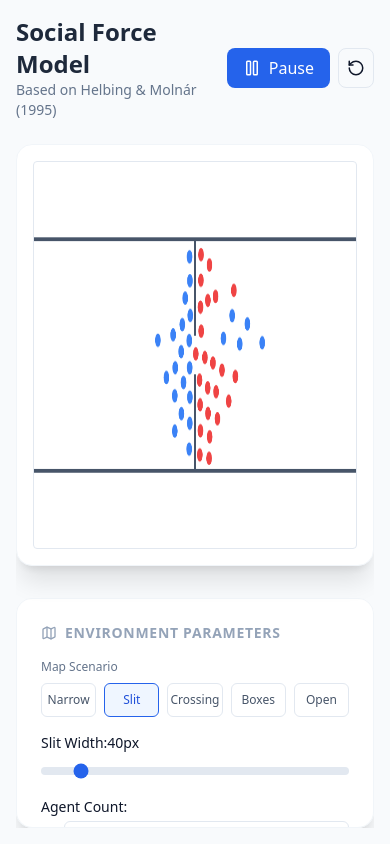
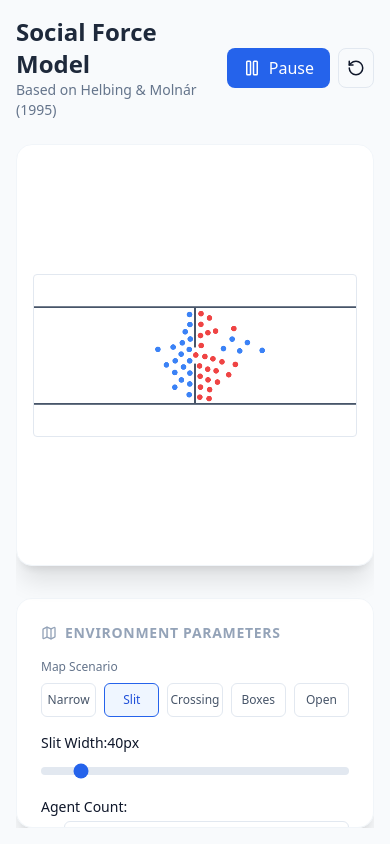
Before and after one commit to kianniek/Implementation-of-the-social-force-model-for-pedestrian-dynamics, a React (Create React App) app: page / in a window 390 px wide. Built offline with nearby package versions, Linux system fonts and the light colour scheme.

Commit message:
Refactor code structure for improved readability and maintainability

```diff
--- a/src/App.js
+++ b/src/App.js
@@ -430,7 +430,7 @@ const App = () =>
             ref={canvasRef}
             width={800}
             height={400}
-            className="w-full h-full lg:h-auto bg-white rounded border border-slate-200"
+            className="w-full h-auto max-h-full bg-white rounded border border-slate-200"
           />
         </div>
 
```
Also changed, not shown: 11 other files (tests, documents, lock files or other folders).
